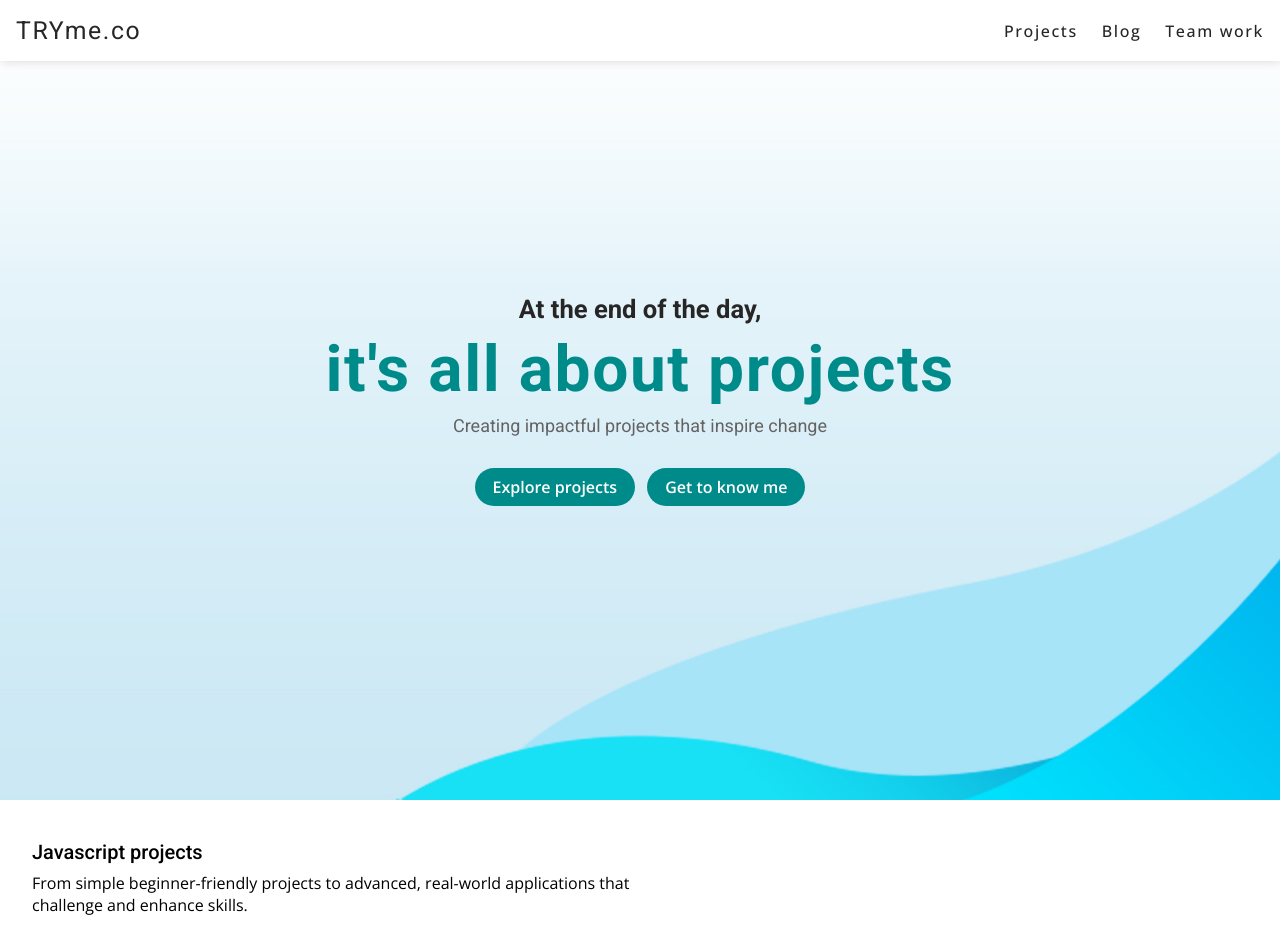
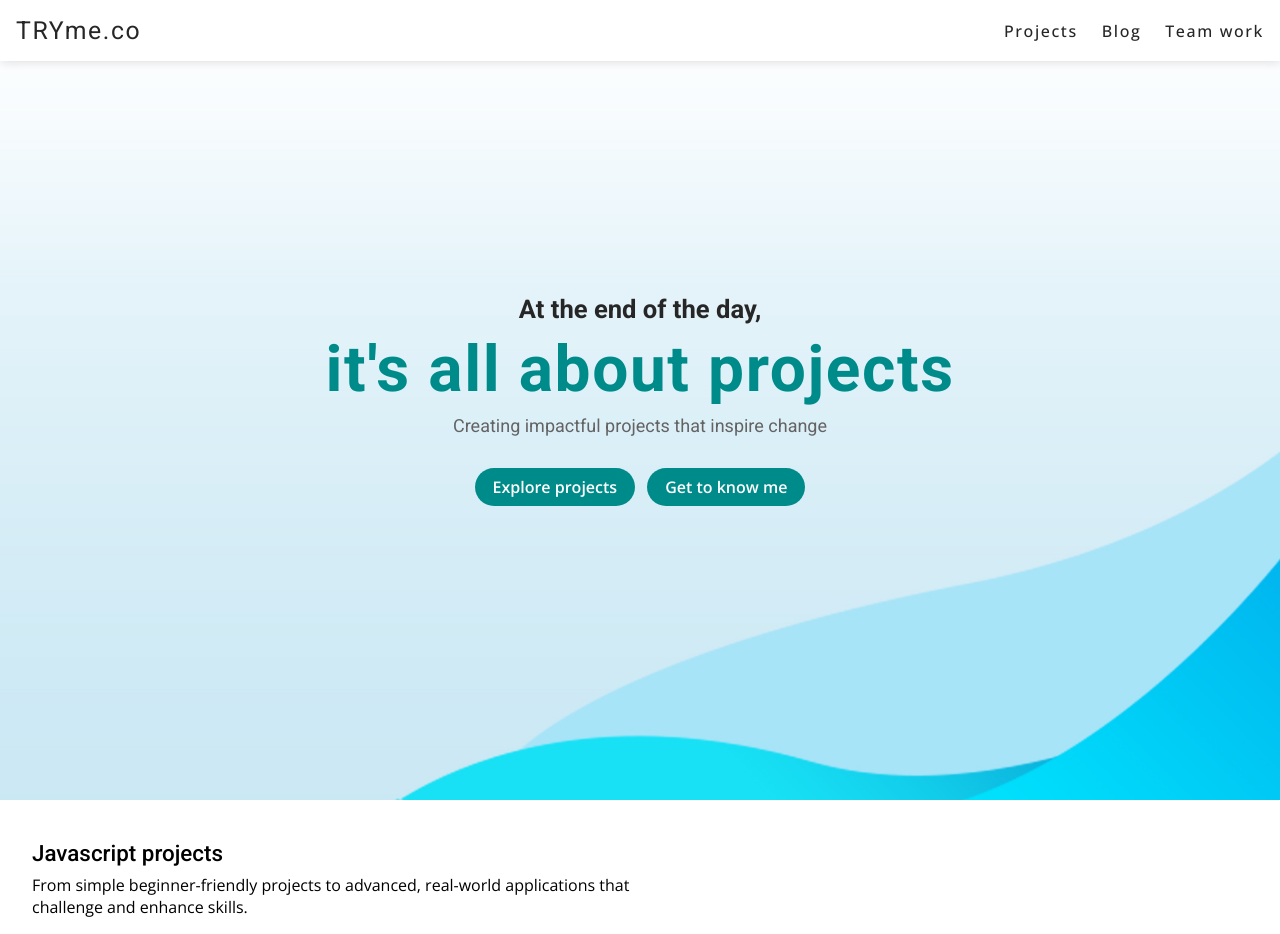
Before and after one commit to Neil5838/dummyPort, a plain HTML site: page index.html in a window 1280 px wide. Shown: the top 934 px of the page. Drawn offline with nearby package versions, Linux system fonts and the light colour scheme.

Commit message:
fixed again font size issue

```diff
--- a/styles.css
+++ b/styles.css
@@ -173,7 +173,7 @@ nav {
 
 .projects header h2 {
     font-family: "Roboto", serif;
-    font-size: 1.25rem;
+    font-size: 1.40rem;
     font-weight: 500;
 }
 
```
